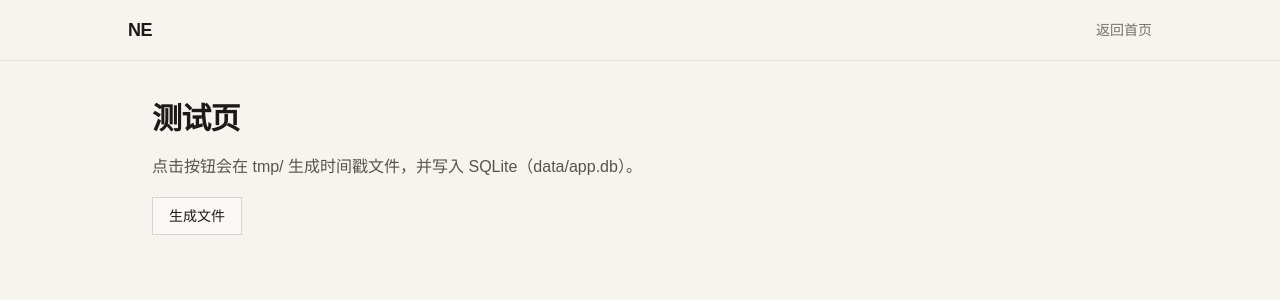
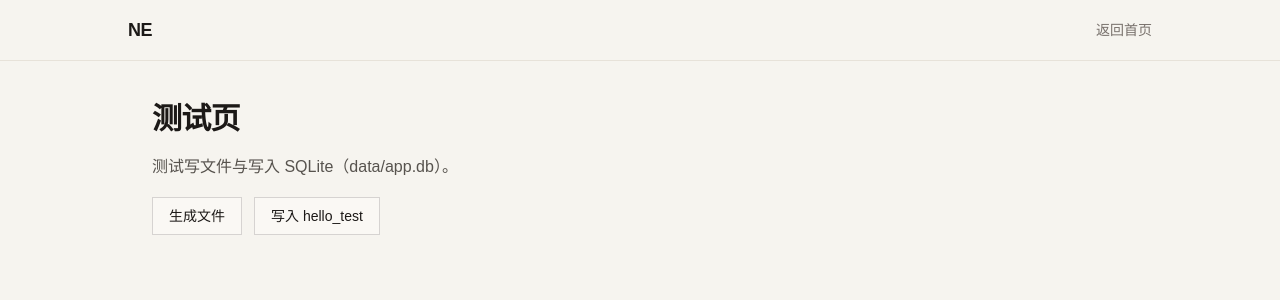
Before and after one commit to dianyu-luo/dian_english, a Next.js app: page /test in a window 1280 px wide. Shown: the top 300 px of the page. Built offline with nearby package versions, Linux system fonts and the light colour scheme.

Commit message:
测试时间表

```diff
--- /dev/null
+++ b/app/api/test/hello/route.ts
@@ -0,0 +1,21 @@
+import { randomUUID } from "crypto";
+import { NextResponse } from "next/server";
+import { db } from "@/lib/db";
+import { helloTest } from "@/lib/db/schema";
+
+export async function POST() {
+  const [row] = await db
+    .insert(helloTest)
+    .values({
+      uuid: randomUUID(),
+      createdAt: new Date(),
+    })
+    .returning();
+
+  return NextResponse.json({
+    ok: true,
+    id: row.id,
+    uuid: row.uuid,
+    createdAt: row.createdAt,
+  });
+}
--- a/app/test/page.tsx
+++ b/app/test/page.tsx
@@ -5,10 +5,10 @@ import { useState } from "react";
 
 export default function TestPage() {
   const [message, setMessage] = useState("");
-  const [loading, setLoading] = useState(false);
+  const [loading, setLoading] = useState<"file" | "hello" | null>(null);
 
   async function handleCreateFile() {
-    setLoading(true);
+    setLoading("file");
     setMessage("");
     try {
       const res = await fetch("/api/test/create-file", { method: "POST" });
@@ -20,7 +20,26 @@ export default function TestPage() {
     } catch (err) {
       setMessage(err instanceof Error ? err.message : "创建失败");
     } finally {
-      setLoading(false);
+      setLoading(null);
+    }
+  }
+
+  async function handleHelloTest() {
+    setLoading("hello");
+    setMessage("");
+    try {
+      const res = await fetch("/api/test/hello", { method: "POST" });
+      const data = await res.json();
+      if (!res.ok) {
+        throw new Error(data.error ?? "写入失败");
+      }
+      setMessage(
+        `hello_test：id=${data.id}，uuid=${data.uuid}，time=${data.createdAt}`,
+      );
+    } catch (err) {
+      setMessage(err instanceof Error ? err.message : "写入失败");
+    } finally {
+      setLoading(null);
     }
   }
 
@@ -39,16 +58,26 @@ export default function TestPage() {
         <section className="space-y-4">
           <h1 className="text-3xl font-semibold tracking-tight">测试页</h1>
           <p className="max-w-xl text-base leading-7 text-[#57534e]">
-            点击按钮会在 tmp/ 生成时间戳文件，并写入 SQLite（data/app.db）。
+            测试写文件与写入 SQLite（data/app.db）。
           </p>
+          <div className="flex flex-wrap gap-3">
             <button
               type="button"
               onClick={handleCreateFile}
-            disabled={loading}
+              disabled={loading !== null}
               className="border border-[#d6d3d1] bg-[#faf8f4] px-4 py-2 text-sm font-medium hover:bg-[#f0ebe3] disabled:opacity-50"
             >
-            {loading ? "生成中…" : "生成文件"}
+              {loading === "file" ? "生成中…" : "生成文件"}
             </button>
+            <button
+              type="button"
+              onClick={handleHelloTest}
+              disabled={loading !== null}
+              className="border border-[#d6d3d1] bg-[#faf8f4] px-4 py-2 text-sm font-medium hover:bg-[#f0ebe3] disabled:opacity-50"
+            >
+              {loading === "hello" ? "写入中…" : "写入 hello_test"}
+            </button>
+          </div>
           {message ? (
             <p className="text-sm text-[#57534e]">{message}</p>
           ) : null}
--- a/lib/db/schema.ts
+++ b/lib/db/schema.ts
@@ -7,3 +7,11 @@ export const testFiles = sqliteTable("test_files", {
     .notNull()
     .$defaultFn(() => new Date()),
 });
+
+export const helloTest = sqliteTable("hello_test", {
+  id: integer("id").primaryKey({ autoIncrement: true }),
+  uuid: text("uuid").notNull(),
+  createdAt: integer("created_at", { mode: "timestamp_ms" })
+    .notNull()
+    .$defaultFn(() => new Date()),
+});
```
Lines whose indentation alone changed are shown as unchanged.
